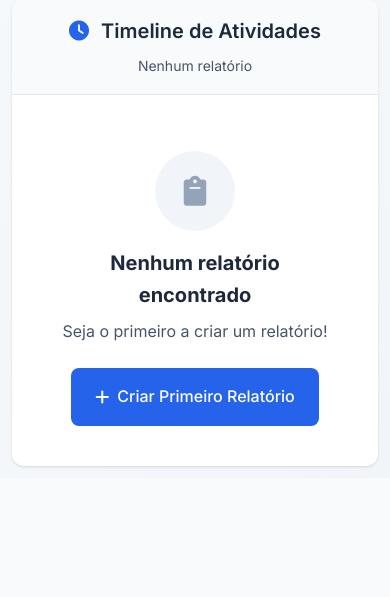
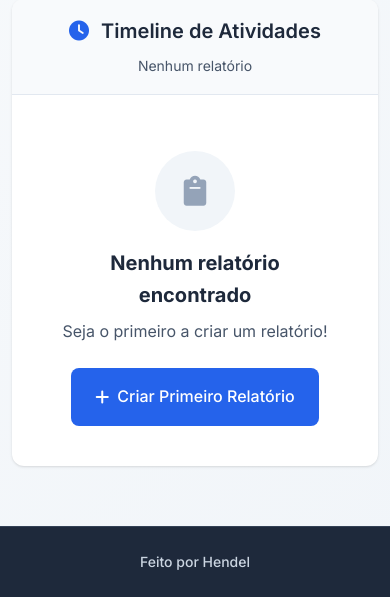
Before and after one commit to hendelsantos/relatorio_turnos_bot2, a FastAPI app: page /reports in a window 390 px wide. Shown: the part 436-1033 px from the top of the page. Before the commit the page ends 904 px from the top, so only its background shows below. Run offline with FastAPI, Linux system fonts and the light colour scheme; data that the repository does not hold is empty.

Commit message:
feat: Adiciona footer com assinatura do desenvolvedor
✨ Funcionalidades:
- 📄 Footer 'Feito por Hendel' em todas as páginas
- 🎨 Design elegante com fundo escuro e texto claro
- 📱 Responsivo para dispositivos móveis
- 🔗 Posicionamento fixo no final das páginas

🎨 Estilização:
- 🌃 Fundo cinza escuro (--gray-800)
- ⚪ Texto em cinza claro (--gray-300)
- 📏 Espaçamento otimizado para todas as telas
- 🎭 Borda superior sutil para separação visual

📱 Mobile Friendly:
- ✅ Padding reduzido em telas menores
- ✅ Margem adaptativa para melhor UX
- ✅ Fonte e peso ajustados para legibilidade

🏗️ Arquivos Modificados:
- templates/index.html - Footer na página principal
- templates/reports.html - Footer na página de relatórios
- static/css/style.css - Estilos do footer
- static/css/reports.css - Estilos responsivos

```diff
--- a/static/css/reports.css
+++ b/static/css/reports.css
@@ -532,3 +532,26 @@
 .timeline::-webkit-scrollbar-thumb:hover {
     background: var(--gray-400);
 }
+
+/* ===== FOOTER ===== */
+.footer {
+    background: var(--gray-800);
+    color: var(--white);
+    padding: var(--spacing-6) 0;
+    margin-top: var(--spacing-12);
+    text-align: center;
+    border-top: 1px solid var(--gray-700);
+}
+
+.footer-content {
+    max-width: 1200px;
+    margin: 0 auto;
+    padding: 0 var(--spacing-6);
+}
+
+.footer p {
+    font-size: var(--font-size-sm);
+    color: var(--gray-300);
+    margin: 0;
+    font-weight: 500;
+}
--- a/static/css/style.css
+++ b/static/css/style.css
@@ -742,3 +742,37 @@ textarea:focus {
         display: none;
     }
 }
+
+/* ===== FOOTER ===== */
+.footer {
+    background: var(--gray-800);
+    color: var(--white);
+    padding: var(--spacing-6) 0;
+    margin-top: var(--spacing-12);
+    text-align: center;
+    border-top: 1px solid var(--gray-700);
+}
+
+.footer-content {
+    max-width: 1200px;
+    margin: 0 auto;
+    padding: 0 var(--spacing-6);
+}
+
+.footer p {
+    font-size: var(--font-size-sm);
+    color: var(--gray-300);
+    margin: 0;
+    font-weight: 500;
+}
+
+@media (max-width: 768px) {
+    .footer {
+        padding: var(--spacing-4) 0;
+        margin-top: var(--spacing-8);
+    }
+
+    .footer-content {
+        padding: 0 var(--spacing-4);
+    }
+}
--- a/templates/reports.html
+++ b/templates/reports.html
@@ -105,6 +105,13 @@
         </div>
     </div>
 
+    <!-- Footer -->
+    <footer class="footer">
+        <div class="footer-content">
+            <p>Feito por Hendel</p>
+        </div>
+    </footer>
+
     <script src="/static/js/reports.js"></script>
 </body>
 </html>
```
Also changed, not shown: templates/index.html (+7 -0 lines).
